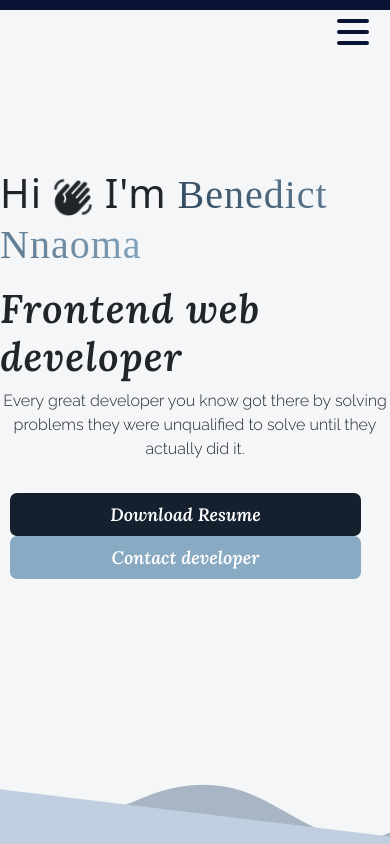
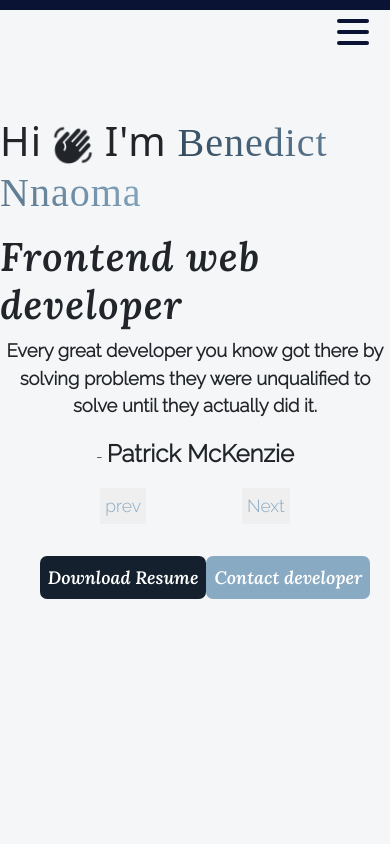
Before and after one commit to Benedictnno/portfolio, a React (Vite) app: page / in a window 390 px wide. Shown: the top 844 px of the page. Built offline with nearby package versions, Linux system fonts and the light colour scheme; a web font is replaced by a local one.

Commit message:
almost done

```diff
--- a/index.html
+++ b/index.html
@@ -2,7 +2,7 @@
 <html lang="en">
   <head>
     <meta charset="UTF-8" />
-    <link rel="icon" type="image/svg+xml" href="/vite.svg" />
+    <link rel="icon" type="image/svg+xml" href="/src/images/favicon.ico" />
     <link rel="preconnect" href="https://fonts.googleapis.com">
     <link rel="preconnect" href="https://fonts.gstatic.com" crossorigin>
     <link href="https://fonts.googleapis.com/css2?family=Alkatra:wght@600&family=Lato:wght@700&display=swap"
@@ -17,7 +17,7 @@
       <meta name="viewport" content="width=device-width, initial-scale=1.0" />
         <link href="https://cdn.jsdelivr.net/npm/bootstrap@5.3.0/dist/css/bootstrap.min.css" rel="stylesheet"
           integrity="sha384-9ndCyUaIbzAi2FUVXJi0CjmCapSmO7SnpJef0486qhLnuZ2cdeRhO02iuK6FUUVM" crossorigin="anonymous">
-    <title>Vite + React</title>
+    <title>Benedict's Portfolio</title>
     <!-- <script defer src="animate.js"></script> -->
 
   </head>
--- a/src/Components/Top/Quotes.jsx
+++ b/src/Components/Top/Quotes.jsx
@@ -1,4 +1,4 @@
-import React from "react";
+import React, { useState } from "react";
 
 const Quotes = () => {
   const Data = [
@@ -49,22 +49,37 @@ const Quotes = () => {
     },
   ];
 
-  // Generate a random index within the range of the array length
+  const [num, setNumber] = useState(1);
+  const [quote, setQuote] = useState(Data[3]);
 
-  // Access the element at the random index
-  function random() {
-      const randomIndex = Math.floor(Math.random() * Data.length);
-      const randomQuotes = Data[randomIndex];
-    return randomQuotes;
+  function changeQuote(type) {
+    if (type === "inc") {
+      if (num >= Data.length - 1) {
+        setNumber(0);
+      } else {
+        setNumber(num + 1);
+      }
+    } else if (type === "dec") {
+      if (num <= 0) {
+        setNumber(Data.length - 1);
+      } else {
+        setNumber(num - 1);
+      }
+    }
+    setQuote(Data[num]);
   }
-  setInterval(console.log(random()), 1000);
-
-  // console.log(randomNumber);
 
   return (
     <div>
-      {random().quotes}
-      {/* {randomQuotes.quotes} -{randomQuotes.by} */}
+      <blockquote className="quote">
+        <p>{quote.quotes}</p> - <span>{quote.by}</span>
+      </blockquote>
+      <button onClick={() => changeQuote("dec")} className="next">
+        prev
+      </button>
+      <button onClick={() => changeQuote("inc")} className="next">
+        Next
+      </button>
     </div>
   );
 };
--- a/src/Components/Top/Top.jsx
+++ b/src/Components/Top/Top.jsx
@@ -1,6 +1,5 @@
 import React, { useEffect } from "react";
 import womenImg from '../../images/New_me4.png'
-import Me from '../../images/my_image_2.jpg'
 import { MdWavingHand } from "react-icons/md";
 import Aos from "aos";
 import "aos/dist/aos.css";
@@ -20,11 +19,8 @@ const Top = () => {
           <h1 className="">
             Hi <MdWavingHand className="wave_animation" /> I'm
             <span className="name">
-
-                  <span> </span><span className="each_letter">
-                     Benedict Nnaoma
-                  </span>
-
+              <span> </span>
+              <span className="each_letter">Benedict Nnaoma</span>
             </span>
           </h1>
           <br />
@@ -34,12 +30,7 @@ const Top = () => {
           </blockquote>
 
           <div className="top_btn_container">
-            <button
-              data-aos="flip-up"
-              data-aos-duration="3000"
-              type="button"
-              className="top_btn contact animate__shakeY "
-            >
+            <button type="button" className="top_btn contact animate__shakeY ">
               <a href={Resume} download={"Benedict-Nnaoma.pdf"}>
                 Download Resume
               </a>
@@ -51,7 +42,7 @@ const Top = () => {
         </section>
 
         <section data-aos="fade-left">
-          <img src={womenImg} alt="" className="top_image"/>
+          <img src={womenImg} alt="" className="top_image" />
         </section>
       </main>
 
@@ -64,7 +55,7 @@ const Top = () => {
         >
           <path
             d="M985.66,92.83C906.67,72,823.78,31,743.84,14.19c-82.26-17.34-168.06-16.33-250.45.39-57.84,11.73-114,31.07-172,41.86A600.21,600.21,0,0,1,0,27.35V120H1200V95.8C1132.19,118.92,1055.71,111.31,985.66,92.83Z"
-            className="shape-fill"
+            className="shape-fill top_svg"
           ></path>
         </svg>
       </div>
@@ -78,7 +69,7 @@ const Top = () => {
         >
           <path
             d="M1200 120L0 16.48 0 0 1200 0 1200 120z"
-            className="shape-fill"
+            className="shape-fill top_svg"
           ></path>
         </svg>
       </div>
--- a/src/index.css
+++ b/src/index.css
@@ -499,7 +499,6 @@ margin: 0 auto;
 .mid_service>h2{
   word-break: break-all;
   word-wrap: break-word;
-  line-break: anywhere;
   font-size: 1.2rem;
   font-family: var(--title-font-family);
 
@@ -518,21 +517,46 @@ margin: 0 auto;
   color: orange;
 }
 
+.next{
+  border: none;
+  margin: 0 3rem;
+  padding: 5px;
+  font-size: 1.1rem;
+  color: var(--main-color4);
+}
+.next:active{
+  color: #d31424;
+}
+.quote>p{
+ font-size: 1.15rem;
+ font-weight: 600;
+}
+
+.quote>span{
+  font-weight: 600;
+  font-size: var(--small-fonts);
+}
+
 @media screen and (max-width: 425px) {
   .top_btn_container{
     display: flex;
-    flex-direction: column;
-    width: 90%;
+    flex-direction: row;
+    margin-bottom: -5rem;
+    width: 100%;
+    justify-content: center;
   }
+
+ .intro {
+   margin-top: -2rem;
+   display: block;
+
+ }
+
+ .top_svg{
+  display: none;
+ }
 }
 @media screen and (max-width: 768px) {
-
-  /* .Top_main{
-    display: flex;
-    flex-direction: column-reverse;
-    justify-content: center;
-    align-items: center;
-  } */
   .Stack_contain {
       display: grid;
       grid-template-columns: repeat(2,6fr );
@@ -568,6 +592,7 @@ margin: 0 auto;
   grid-template-columns: repeat(2,6fr);
     margin-left: 10px;
     margin-bottom: 5rem;
+    place-content: center;
   }
   .mainp_container {
     width: 90vw;
@@ -631,7 +656,6 @@ margin: 0 auto;
     color: #fff;
     transform: scale(1);
     font-size: .85rem;
-      /* height: 180px; */
   }
   .service:hover {
     transform: scale(1);
```
Also changed, not shown: 1 other file (tests, documents, lock files or other folders).
